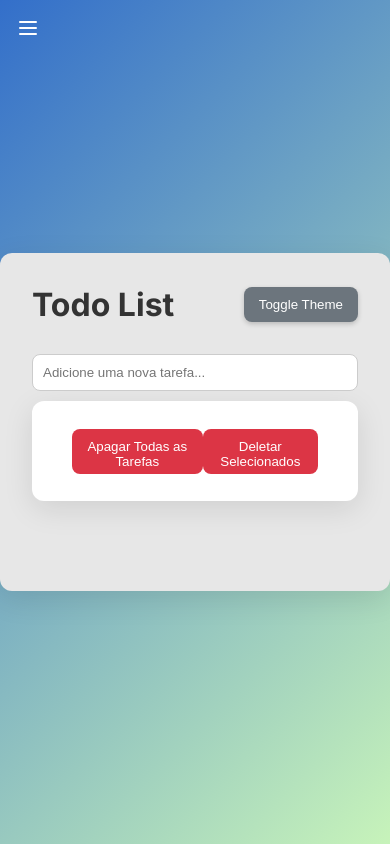
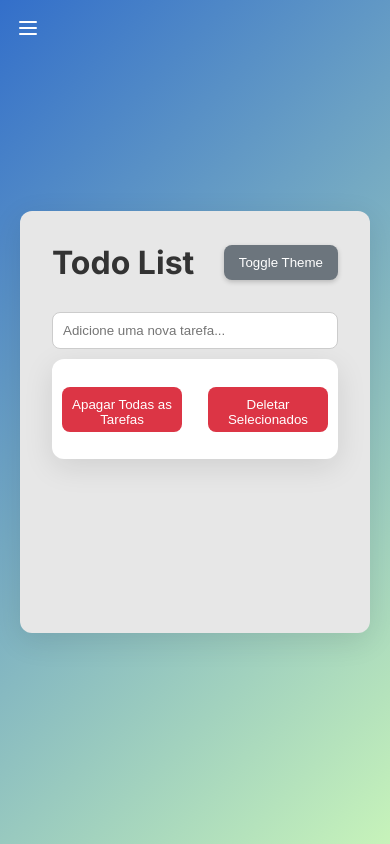
Before and after one commit to VolMaluko/portfolio, a Next.js app: page /todo in a window 390 px wide. Built offline with nearby package versions, Linux system fonts and the light colour scheme.

Commit message:
alterações de responsividade

```diff
--- a/src/Views/TodoPage/styles.ts
+++ b/src/Views/TodoPage/styles.ts
@@ -19,22 +19,17 @@ export const Container = styled.div`
   border-radius: 12px;
   box-shadow: 0 8px 30px rgba(0, 0, 0, 0.1);
   padding: 2rem;
-  width: 750px;
+  width: 600px;
   max-width: 100%;
-  min-height: 40%;
+  min-height: 50%;
+  max-height: 50%;
   transition: background-color 0.3s ease;
-`;
+  overflow-y: scroll;
 
-export const DeleteContainer = styled.div`
-  display: flex;
-  justify-content: space-between;
-  background-color: ${({ theme }) => theme.deleteBackground};
-  border-radius: 12px;
-  box-shadow: 0 8px 30px rgba(0, 0, 0, 0.1);
-  margin-top: 10px;
-  height: 100px;
-  max-width: 100%;
-  transition: background-color 0.3s ease;
+  @media screen and (max-width: 768px) {
+    height: 350px;
+    max-width: 350px;
+  }
 `;
 
 export const Header = styled.header`
@@ -156,8 +151,14 @@ export const DeleteAllButton = styled.button`
   cursor: pointer;
   transition: background-color 0.3s;
   max-height: 45px;
+
   &:hover {
     background-color: #c82333;
+  }
+  @media screen and (max-width: 768px) {
+    margin-left: 10px;
+    height: 100px;
+    max-width: 120px;
   }
 `;
 
@@ -176,4 +177,21 @@ export const DeleteSelectedButton = styled.button`
   &:hover {
     background-color: #c82333;
   }
+  @media screen and (max-width: 768px) {
+    margin-right: 10px;
+    height: 100px;
+    max-width: 120px;
+  }
 `;
+
+export const DeleteContainer = styled.div`
+  display: flex;
+  justify-content: space-between;
+  background-color: ${({ theme }) => theme.deleteBackground};
+  border-radius: 12px;
+  box-shadow: 0 8px 30px rgba(0, 0, 0, 0.1);
+  margin-top: 10px;
+  height: 100px;
+  max-width: 100%;
+  transition: background-color 0.3s ease;
+`;
```
Also changed, not shown: src/Views/CommentSectionPage/styles.ts (+13 -0 lines), src/Views/ProjectsPage/styles.ts (+8 -6 lines), src/components/CommentSection/styles.ts (+7 -0 lines).
